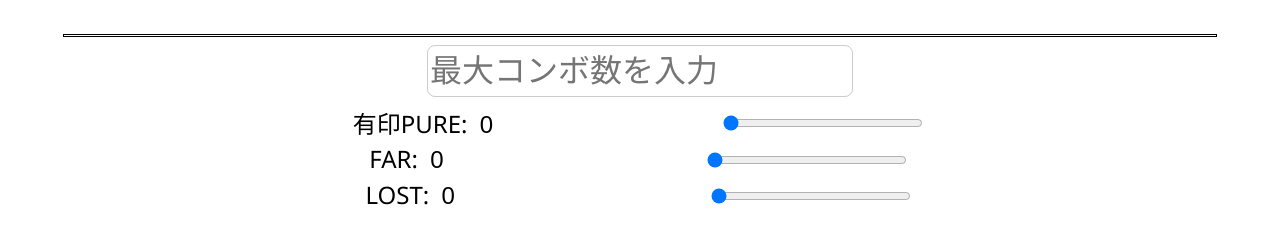
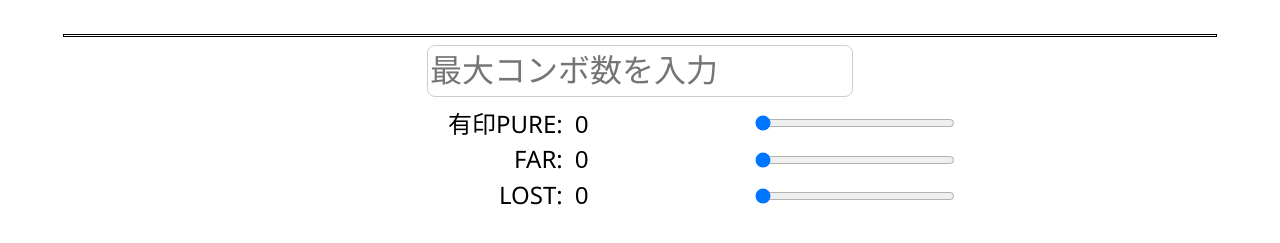
Before and after one commit to nyanko5882/Arcaea-Score-Calculator, a plain HTML site: page index.html in a window 1280 px wide. Shown: the part 135-378 px from the top of the page. Drawn offline with Linux system fonts and the light colour scheme.

Commit message:
fixed css

```diff
--- a/style.css
+++ b/style.css
@@ -62,3 +62,7 @@ hr {
     margin-right: 4px;
     width: 200px;
 }
+div > span {
+    width: 300px;
+    text-align: right;
+}
```
